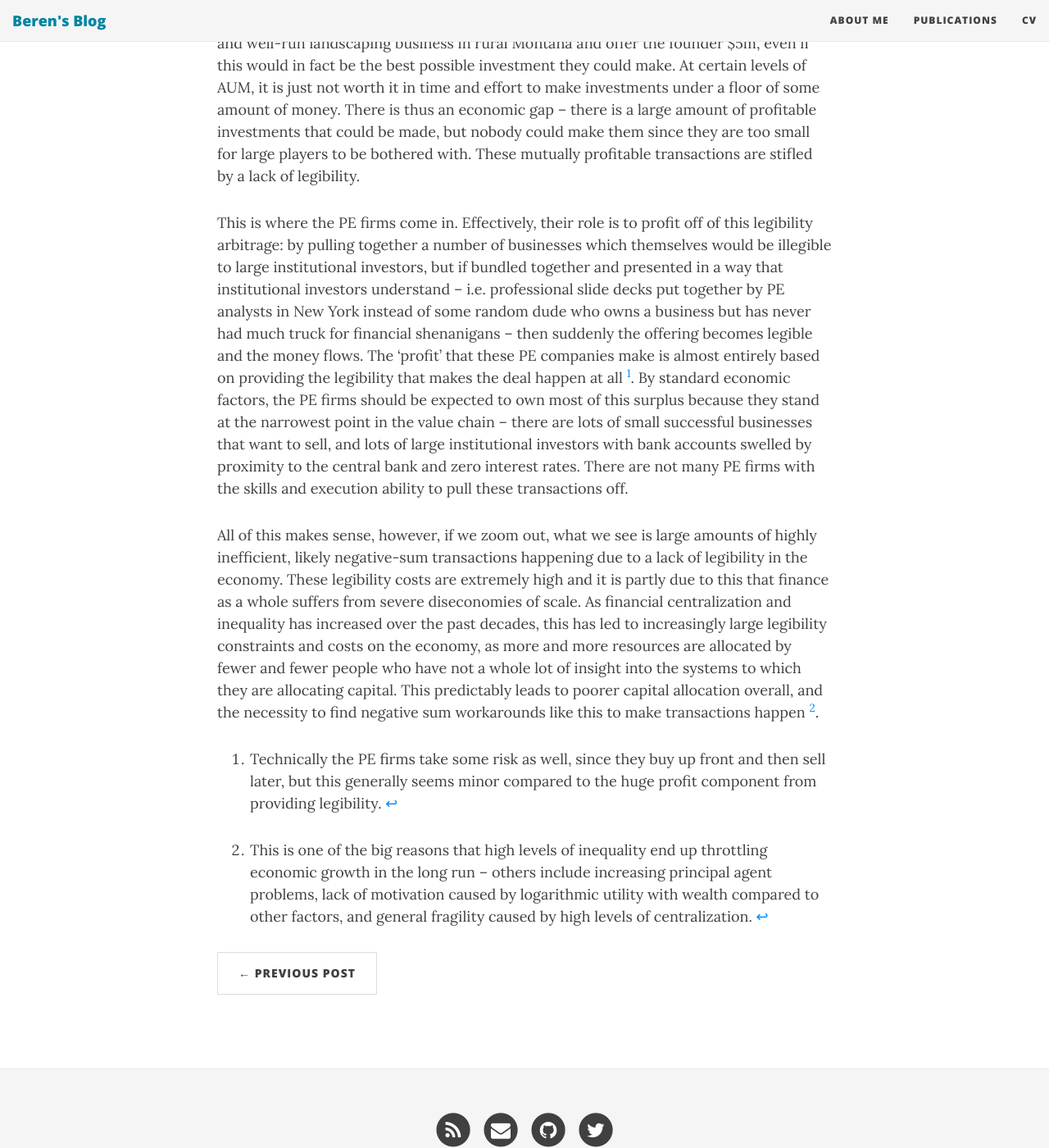
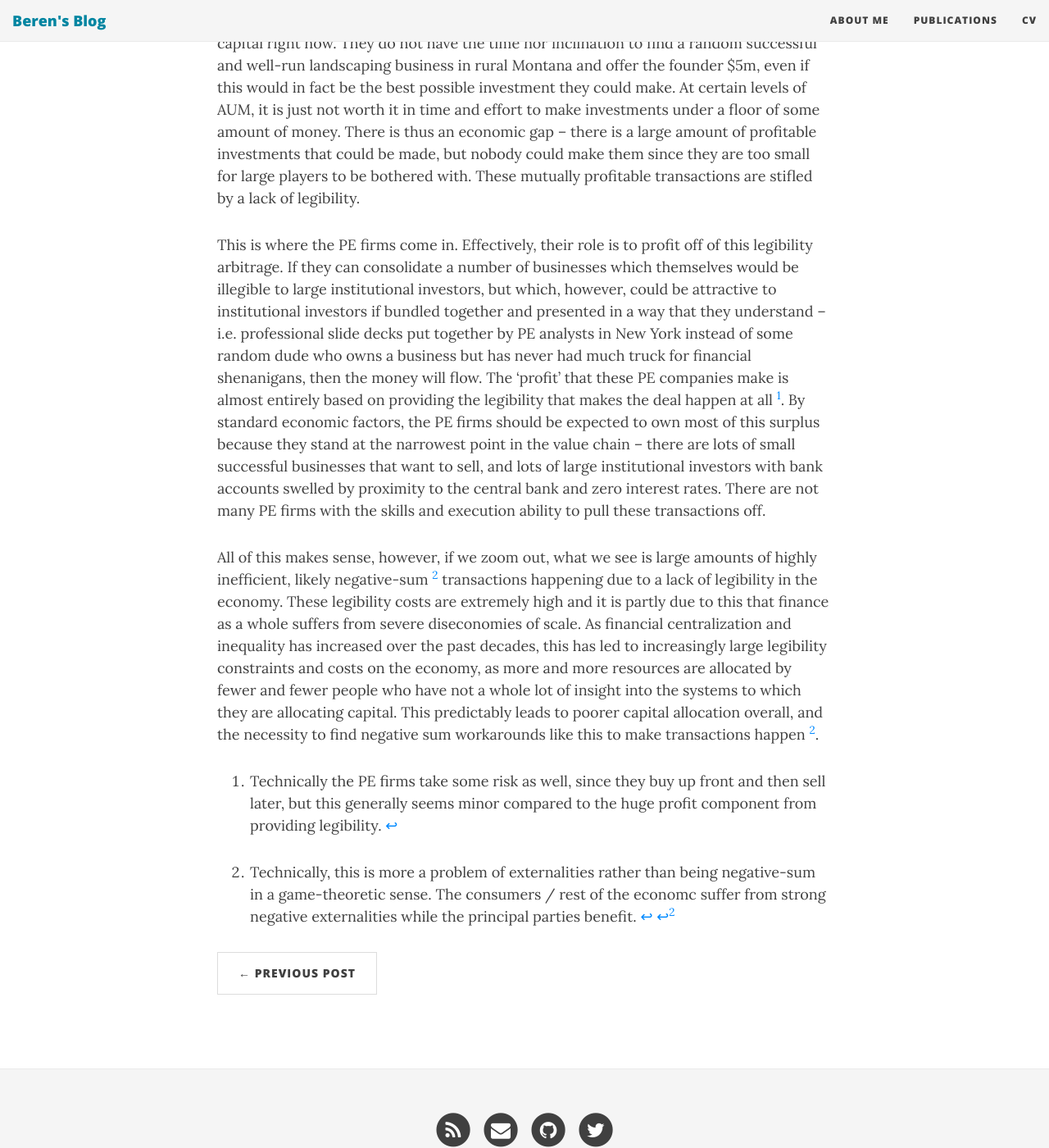
Before and after one commit to BerenMillidge/BerenMillidge.github.io, a Jekyll site: the page built from _posts/2023-07-04-Private-Equity-as-Legibility-Arbitrage.md, in a window 1280 px wide and 1400 px high, scrolled down 1598 px. Shown: the whole window at 82% size. Built offline with Jekyll 4.4.1, drawn with Linux system fonts in a browser that asks for light colours; nearby versions of some CDN libraries; some of the changed text lies outside the part shown.

Commit message:
Update 2023-07-04-Private-Equity-as-Legibility-Arbitrage.md
minor updates to style etc

```diff
--- a/_posts/2023-07-04-Private-Equity-as-Legibility-Arbitrage.md
+++ b/_posts/2023-07-04-Private-Equity-as-Legibility-Arbitrage.md
@@ -17,10 +17,12 @@ Some commenters such as [Matt Stoller](https://www.thebignewsletter.com/?utm_sou
 
 The buyers in this market are large institutional investment firms – banks, hedge funds, other large PE firms. They have tens to hundreds of billions that they need to deploy in capital right now. They do not have the time nor inclination to find a random successful and well-run landscaping business in rural Montana and offer the founder $5m, even if this would in fact be the best possible investment they could make. At certain levels of AUM, it is just not worth it in time and effort to make investments under a floor of some amount of money. There is thus an economic gap – there is a large amount of profitable investments that could be made, but nobody could make them since they are too small for large players to be bothered with. These mutually profitable transactions are stifled by a lack of legibility.
 
-This is where the PE firms come in. Effectively, their role is to profit off of this legibility arbitrage: by pulling together a number of businesses which themselves would be illegible to large institutional investors, but if bundled together and presented in a way that institutional investors understand – i.e. professional slide decks put together by PE analysts in New York instead of some random dude who owns a business but has never had much truck for financial shenanigans – then suddenly the offering becomes legible and the money flows. The ‘profit’ that these PE companies make is almost entirely based on providing the legibility that makes the deal happen at all [^1]. By standard economic factors, the PE firms should be expected to own most of this surplus because they stand at the narrowest point in the value chain – there are lots of small successful businesses that want to sell, and lots of large institutional investors with bank accounts swelled by proximity to the central bank and zero interest rates. There are not many PE firms with the skills and execution ability to pull these transactions off.
+This is where the PE firms come in. Effectively, their role is to profit off of this legibility arbitrage. If they can consolidate a number of businesses which themselves would be illegible to large institutional investors, but which, however, could be attractive to institutional investors if bundled together and presented in a way that they understand – i.e. professional slide decks put together by PE analysts in New York instead of some random dude who owns a business but has never had much truck for financial shenanigans, then the money will flow. The ‘profit’ that these PE companies make is almost entirely based on providing the legibility that makes the deal happen at all [^1]. By standard economic factors, the PE firms should be expected to own most of this surplus because they stand at the narrowest point in the value chain – there are lots of small successful businesses that want to sell, and lots of large institutional investors with bank accounts swelled by proximity to the central bank and zero interest rates. There are not many PE firms with the skills and execution ability to pull these transactions off.
 
-All of this makes sense, however, if we zoom out, what we see is large amounts of highly inefficient, likely negative-sum transactions happening due to a lack of legibility in the economy. These legibility costs are extremely high and it is partly due to this that finance as a whole suffers from severe diseconomies of scale. As financial centralization and inequality has increased over the past decades, this has led to increasingly large legibility constraints and costs on the economy, as more and more resources are allocated by fewer and fewer people who have not a whole lot of insight into the systems to which they are allocating capital. This predictably leads to poorer capital allocation overall, and the necessity to find negative sum workarounds like this to make transactions happen [^2].
+All of this makes sense, however, if we zoom out, what we see is large amounts of highly inefficient, likely negative-sum [^2] transactions happening due to a lack of legibility in the economy. These legibility costs are extremely high and it is partly due to this that finance as a whole suffers from severe diseconomies of scale. As financial centralization and inequality has increased over the past decades, this has led to increasingly large legibility constraints and costs on the economy, as more and more resources are allocated by fewer and fewer people who have not a whole lot of insight into the systems to which they are allocating capital. This predictably leads to poorer capital allocation overall, and the necessity to find negative sum workarounds like this to make transactions happen [^2].
 
 [^1]: Technically the PE firms take some risk as well, since they buy up front and then sell later, but this generally seems minor compared to the huge profit component from providing legibility.
 
-[^2]: This is one of the big reasons that high levels of inequality end up throttling economic growth in the long run – others include increasing principal agent problems, lack of motivation caused by logarithmic utility with wealth compared to other factors, and general fragility caused by high levels of centralization.
+[^2]: Technically, this is more a problem of externalities rather than being negative-sum in a game-theoretic sense. The consumers / rest of the economc suffer from strong negative externalities while the principal parties benefit.
+
+[^3]: This is one of the big reasons that high levels of inequality end up throttling economic growth in the long run – others include increasing principal agent problems, lack of motivation caused by logarithmic utility with wealth compared to other factors, and general fragility caused by high levels of centralization.
```
Also changed, not shown: other parts of _posts/2023-07-04-Private-Equity-as-Legibility-Arbitrage.md (+1 -1 lines).
